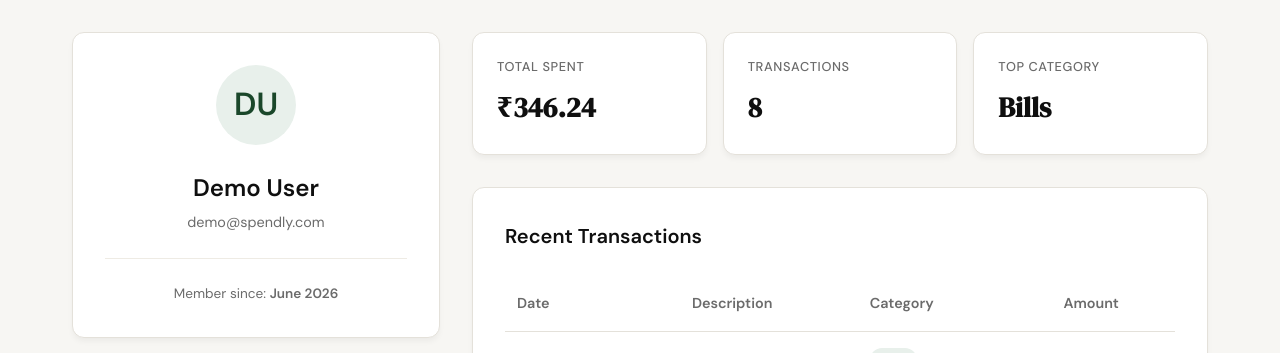
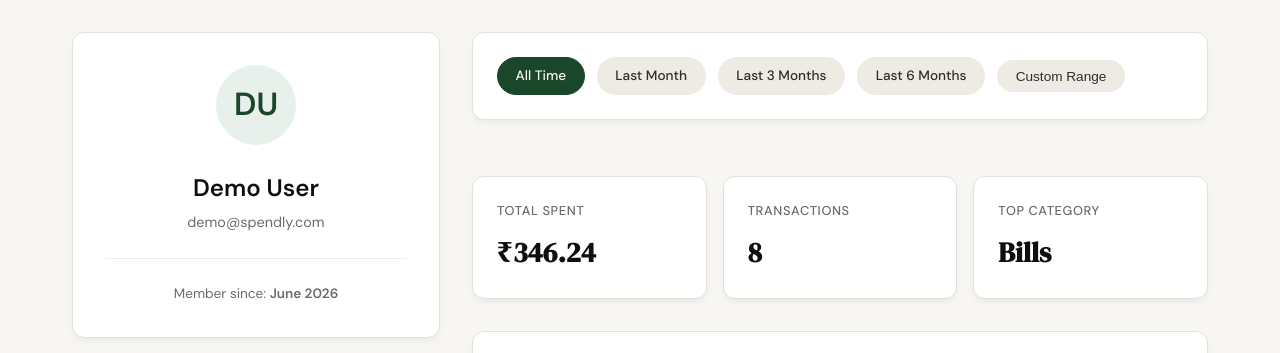
Before and after one commit to Maanit5117/Spendly, a Flask app: page /profile?filter=all_time in a window 1280 px wide. Shown: the part 61-414 px from the top of the page. Run offline with Flask 3, Linux system fonts and the light colour scheme; a user stored in the database is signed in; data comes from the database, SQL or seed files in the repository.

Commit message:
added custom date filter

```diff
--- a/app.py
+++ b/app.py
@@ -117,6 +117,7 @@ def logout():
 
 @app.route("/profile")
 def profile():
+    import datetime
     user_id = session.get("user_id")
     if not user_id:
         return redirect(url_for("login"))
@@ -137,14 +138,37 @@ def profile():
         "joined_date": user_db["member_since"]
     }
 
-    db_stats = get_summary_stats(user_id)
+    # Date range filtering logic
+    active_filter = request.args.get("filter", "all_time")
+    start_date = None
+    end_date = None
+    custom_start = request.args.get("start_date", "").strip()
+    custom_end = request.args.get("end_date", "").strip()
+
+    today = datetime.date.today()
+    if active_filter == "last_month":
+        start_date = (today - datetime.timedelta(days=30)).isoformat()
+        end_date = today.isoformat()
+    elif active_filter == "last_3_months":
+        start_date = (today - datetime.timedelta(days=90)).isoformat()
+        end_date = today.isoformat()
+    elif active_filter == "last_6_months":
+        start_date = (today - datetime.timedelta(days=180)).isoformat()
+        end_date = today.isoformat()
+    elif active_filter == "custom":
+        if custom_start:
+            start_date = custom_start
+        if custom_end:
+            end_date = custom_end
+
+    db_stats = get_summary_stats(user_id, start_date=start_date, end_date=end_date)
     stats = {
         "total_spent": f"₹{db_stats['total_spent']:,.2f}",
         "transaction_count": db_stats["transaction_count"],
         "top_category": db_stats["top_category"]
     }
 
-    db_recent = get_recent_transactions(user_id, limit=10)
+    db_recent = get_recent_transactions(user_id, limit=10, start_date=start_date, end_date=end_date)
     recent_expenses = [
         {
             "date": r["date"],
@@ -155,7 +179,7 @@ def profile():
         for r in db_recent
     ]
 
-    db_categories = get_category_breakdown(user_id)
+    db_categories = get_category_breakdown(user_id, start_date=start_date, end_date=end_date)
     categories = [
         {
             "name": cat["name"],
@@ -170,7 +194,10 @@ def profile():
         user=user_data,
         stats=stats,
         recent_expenses=recent_expenses,
-        categories=categories
+        categories=categories,
+        active_filter=active_filter,
+        start_date=custom_start,
+        end_date=custom_end
     )
 
 
--- a/database/queries.py
+++ b/database/queries.py
@@ -44,7 +44,7 @@ def get_user_by_id(user_id):
     finally:
         conn.close()
 
-def get_summary_stats(user_id):
+def get_summary_stats(user_id, start_date=None, end_date=None):
     """
     Retrieves summary stats for a user's expenses.
     Returns a dict with 'total_spent', 'transaction_count', and 'top_category'.
@@ -53,11 +53,16 @@ def get_summary_stats(user_id):
     conn = get_db()
     try:
         cursor = conn.cursor()
-        cursor.execute("""
-            SELECT SUM(amount) as total_spent, COUNT(*) as transaction_count
-            FROM expenses
-            WHERE user_id = ?;
-        """, (user_id,))
+        query = "SELECT SUM(amount) as total_spent, COUNT(*) as transaction_count FROM expenses WHERE user_id = ?"
+        params = [user_id]
+        if start_date:
+            query += " AND date >= ?"
+            params.append(start_date)
+        if end_date:
+            query += " AND date <= ?"
+            params.append(end_date)
+
+        cursor.execute(query, tuple(params))
         row = cursor.fetchone()
 
         total_spent = row["total_spent"] if row["total_spent"] is not None else 0
@@ -70,15 +75,19 @@ def get_summary_stats(user_id):
                 "top_category": "—"
             }
 
-        # Top category (highest single-category total sum of amount)
-        cursor.execute("""
-            SELECT category, SUM(amount) as cat_total
-            FROM expenses
-            WHERE user_id = ?
-            GROUP BY category
-            ORDER BY cat_total DESC, category ASC
-            LIMIT 1;
-        """, (user_id,))
+        # Top category query (highest single-category total sum of amount)
+        cat_query = "SELECT category, SUM(amount) as cat_total FROM expenses WHERE user_id = ?"
+        cat_params = [user_id]
+        if start_date:
+            cat_query += " AND date >= ?"
+            cat_params.append(start_date)
+        if end_date:
+            cat_query += " AND date <= ?"
+            cat_params.append(end_date)
+
+        cat_query += " GROUP BY category ORDER BY cat_total DESC, category ASC LIMIT 1;"
+
+        cursor.execute(cat_query, tuple(cat_params))
         cat_row = cursor.fetchone()
         top_category = cat_row["category"] if cat_row else "—"
 
@@ -90,7 +99,7 @@ def get_summary_stats(user_id):
     finally:
         conn.close()
 
-def get_recent_transactions(user_id, limit=10):
+def get_recent_transactions(user_id, limit=10, start_date=None, end_date=None):
     """
     Retrieves the most recent transactions for a user.
     Returns a list of dicts ordered newest-first.
@@ -98,13 +107,19 @@ def get_recent_transactions(user_id, limit=10):
     conn = get_db()
     try:
         cursor = conn.cursor()
-        cursor.execute("""
-            SELECT date, description, category, amount
-            FROM expenses
-            WHERE user_id = ?
-            ORDER BY date DESC, id DESC
-            LIMIT ?;
-        """, (user_id, limit))
+        query = "SELECT date, description, category, amount FROM expenses WHERE user_id = ?"
+        params = [user_id]
+        if start_date:
+            query += " AND date >= ?"
+            params.append(start_date)
+        if end_date:
+            query += " AND date <= ?"
+            params.append(end_date)
+
+        query += " ORDER BY date DESC, id DESC LIMIT ?"
+        params.append(limit)
+
+        cursor.execute(query, tuple(params))
         rows = cursor.fetchall()
         return [
             {
@@ -118,7 +133,7 @@ def get_recent_transactions(user_id, limit=10):
     finally:
         conn.close()
 
-def get_category_breakdown(user_id):
+def get_category_breakdown(user_id, start_date=None, end_date=None):
     """
     Retrieves category breakdown for a user's expenses.
     Returns a list of dicts, each with 'name', 'amount', and 'pct'.
@@ -127,13 +142,18 @@ def get_category_breakdown(user_id):
     conn = get_db()
     try:
         cursor = conn.cursor()
-        cursor.execute("""
-            SELECT category as name, SUM(amount) as amount
-            FROM expenses
-            WHERE user_id = ?
-            GROUP BY category
-            ORDER BY amount DESC;
-        """, (user_id,))
+        query = "SELECT category as name, SUM(amount) as amount FROM expenses WHERE user_id = ?"
+        params = [user_id]
+        if start_date:
+            query += " AND date >= ?"
+            params.append(start_date)
+        if end_date:
+            query += " AND date <= ?"
+            params.append(end_date)
+
+        query += " GROUP BY category ORDER BY amount DESC;"
+
+        cursor.execute(query, tuple(params))
         rows = cursor.fetchall()
         if not rows:
             return []
--- a/static/css/style.css
+++ b/static/css/style.css
@@ -801,3 +801,121 @@ progress.progress-other::-moz-progress-bar {
     font-weight: 600;
     color: var(--ink);
 }
+
+/* ------------------------------------------------------------------ */
+/* Date Filter Component                                              */
+/* ------------------------------------------------------------------ */
+
+.filter-card {
+    background: var(--paper-card);
+    border: 1px solid var(--border);
+    border-radius: var(--radius-md);
+    padding: 1.5rem;
+    margin-bottom: 1.5rem;
+    box-shadow: 0 4px 6px -1px rgba(0, 0, 0, 0.05);
+    display: flex;
+    flex-direction: column;
+    gap: 1rem;
+}
+
+.filter-presets {
+    display: flex;
+    flex-wrap: wrap;
+    gap: 0.75rem;
+    align-items: center;
+}
+
+.filter-btn {
+    display: inline-block;
+    background: var(--border-soft);
+    color: var(--ink-soft);
+    padding: 0.45rem 1.1rem;
+    border-radius: 999px;
+    font-size: 0.85rem;
+    font-weight: 500;
+    border: 1px solid transparent;
+    cursor: pointer;
+    transition: all 0.2s ease;
+    text-decoration: none;
+    user-select: none;
+}
+
+.filter-btn:hover {
+    background: var(--border);
+    color: var(--ink);
+}
+
+.filter-btn.active {
+    background: var(--accent);
+    color: var(--paper);
+    border-color: var(--accent);
+}
+
+.custom-date-form {
+    border-top: 1px solid var(--border-soft);
+    padding-top: 1rem;
+    transition: all 0.3s ease;
+}
+
+.custom-date-form.hidden {
+    display: none;
+}
+
+.form-inputs-row {
+    display: flex;
+    flex-wrap: wrap;
+    gap: 1.25rem;
+    align-items: flex-end;
+}
+
+.date-input-group {
+    display: flex;
+    flex-direction: column;
+    gap: 0.4rem;
+}
+
+.date-input-group label {
+    font-size: 0.75rem;
+    font-weight: 600;
+    color: var(--ink-muted);
+    text-transform: uppercase;
+    letter-spacing: 0.05em;
+}
+
+.date-field {
+    background: var(--paper-card);
+    border: 1px solid var(--border);
+    border-radius: var(--radius-sm);
+    padding: 0.45rem 0.75rem;
+    font-family: var(--font-body);
+    font-size: 0.9rem;
+    color: var(--ink-soft);
+    outline: none;
+    transition: border-color 0.2s;
+    min-width: 150px;
+}
+
+.date-field:focus {
+    border-color: var(--accent);
+}
+
+.btn-apply-filter {
+    background: var(--ink);
+    color: var(--paper);
+    padding: 0.45rem 1.25rem;
+    border-radius: var(--radius-sm);
+    font-family: var(--font-body);
+    font-size: 0.9rem;
+    font-weight: 500;
+    cursor: pointer;
+    border: none;
+    transition: background 0.2s;
+    height: 38px;
+    display: flex;
+    align-items: center;
+    justify-content: center;
+}
+
+.btn-apply-filter:hover {
+    background: var(--accent);
+}
--- a/static/js/main.js
+++ b/static/js/main.js
@@ -1 +1,17 @@
 // main.js — students will add JavaScript here as features are built
+
+document.addEventListener("DOMContentLoaded", function() {
+    const customToggle = document.getElementById("custom-filter-toggle");
+    const customForm = document.getElementById("custom-date-form");
+    if (customToggle && customForm) {
+        customToggle.addEventListener("click", function() {
+            customForm.classList.toggle("hidden");
+            if (!customForm.classList.contains("hidden")) {
+                const startDateField = document.getElementById("start_date");
+                if (startDateField) {
+                    startDateField.focus();
+                }
+            }
+        });
+    }
+});
--- a/templates/profile.html
+++ b/templates/profile.html
@@ -33,6 +33,32 @@
 
     <!-- Main Content: Stats Row & Recent Transactions -->
     <main class="profile-main">
+        <!-- Date Filter Card -->
+        <div class="filter-card">
+            <div class="filter-presets">
+                <a href="{{ url_for('profile', filter='all_time') }}" class="filter-btn {% if active_filter == 'all_time' %}active{% endif %}">All Time</a>
+                <a href="{{ url_for('profile', filter='last_month') }}" class="filter-btn {% if active_filter == 'last_month' %}active{% endif %}">Last Month</a>
+                <a href="{{ url_for('profile', filter='last_3_months') }}" class="filter-btn {% if active_filter == 'last_3_months' %}active{% endif %}">Last 3 Months</a>
+                <a href="{{ url_for('profile', filter='last_6_months') }}" class="filter-btn {% if active_filter == 'last_6_months' %}active{% endif %}">Last 6 Months</a>
+                <button type="button" id="custom-filter-toggle" class="filter-btn {% if active_filter == 'custom' %}active{% endif %}">Custom Range</button>
+            </div>
+
+            <form id="custom-date-form" class="custom-date-form {% if active_filter != 'custom' %}hidden{% endif %}" method="GET" action="{{ url_for('profile') }}">
+                <input type="hidden" name="filter" value="custom">
+                <div class="form-inputs-row">
+                    <div class="date-input-group">
+                        <label for="start_date">Start Date</label>
+                        <input type="date" id="start_date" name="start_date" value="{{ start_date or '' }}" class="date-field">
+                    </div>
+                    <div class="date-input-group">
+                        <label for="end_date">End Date</label>
+                        <input type="date" id="end_date" name="end_date" value="{{ end_date or '' }}" class="date-field">
+                    </div>
+                    <button type="submit" class="btn-apply-filter">Apply Filter</button>
+                </div>
+            </form>
+        </div>
+
         <!-- 2. Summary Stats Row -->
         <div class="stats-grid">
             <div class="stat-card">
```
Also changed, not shown: test_auth.py (+30 -0 lines), tests/test_backend_connection.py (+42 -0 lines).
